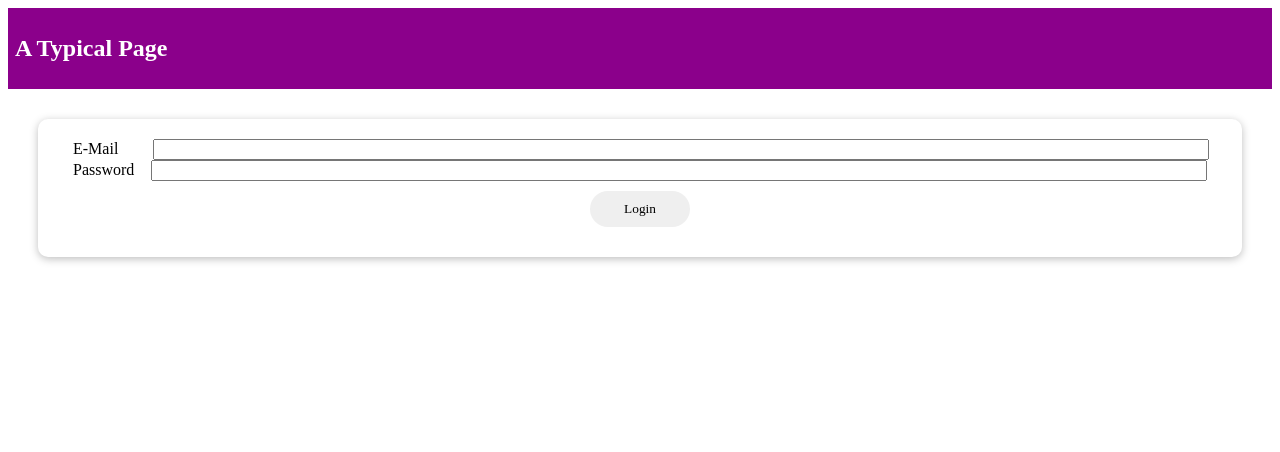
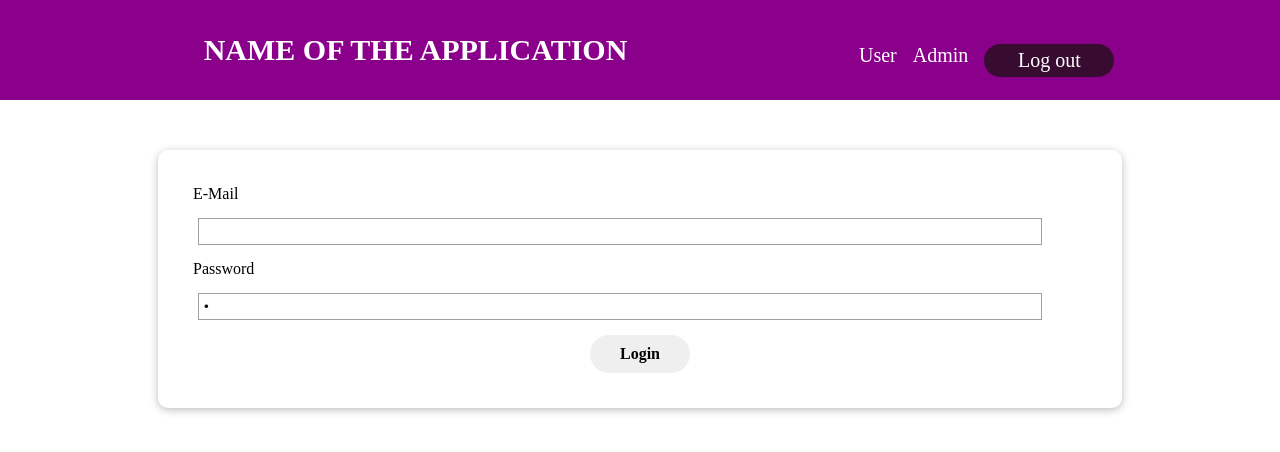
Before and after one commit to laxitabaheti/firstsamplewebsite, a React (Create React App) app: page / in a window 1280 px wide. Shown: the top 452 px of the page. Built offline with nearby package versions, Linux system fonts and the light colour scheme.

Commit message:
initial commit

```diff
--- a/src/components/Login/Login.js
+++ b/src/components/Login/Login.js
@@ -2,64 +2,64 @@ import Card from "/src/components/UI/Card/Card.js";
 import Button from "/src/components/UI/Button/Button.js";
 import styles from "./Login.module.css";
 import Wrapper from "/src/components/UI/Helpers/Wrapper.js";
-import { useRef, useState } from "react";
-import ErrorModal from "/src/components/UI/ErrorModal/ErrorModal";
+import { useState } from "react";
+// import ErrorModal from "/src/components/UI/ErrorModal/ErrorModal";
 
 const LogIn = (props) => {
-  const InputemailRef = useRef();
+  const [enteredemail, setEnteredEmail] = useState(" ");
+  const [enteredpassword, setEnteredPassword] = useState(" ");
+  // const [error, SetError] = useState(null);
+  // const [emailValid,SetemailValid]=useState(false)
+  // const [passwordValid,SetpasswordValid]=useState(false)
+  const [formValid, setformvalid] = useState(false);
 
-  const InputpasswordRef = useRef();
-  const [error, SetError] = useState(null);
-  const errorHandler = () => {
-    SetError(null);
+  // const errorHandler = () => {
+  //   SetError(null);
+  // };
+  const inputemailChangeHandler = (event) => {
+    setEnteredEmail(event.target.value);
+
+    setformvalid(
+      event.target.value.includes("@") && enteredpassword.trim().length > 6
+    );
   };
-
+  const inputpasswordChangeHandler = (event) => {
+    setEnteredPassword(event.target.value);
+    setformvalid(
+      event.target.value.trim().length > 6 && enteredemail.includes("@")
+    );
+  };
   const SubmitHandler = (event) => {
     event.preventDefault();
-    const enteredUsername = InputemailRef.current.value;
-    const enteredPassWord = InputpasswordRef.current.value;
-    if (
-      enteredUsername.trim().length === 0 ||
-      enteredPassWord.trim().length === 0
-    ) {
-      SetError({
-        title: "Wrong Username or password",
-        message: "kindly enter valid username and password"
-      });
-      return;
-    }
-    if (enteredPassWord.trim().length < 7) {
-      SetError({
-        title: "Wrong  password",
-        message: "kindly enter valid password (>7 letters)"
-      });
-      return;
-    }
-    console.log(enteredUsername, enteredPassWord);
-    SetError(null);
+    console.log(enteredemail, enteredpassword);
   };
 
   return (
     <Wrapper>
-      {error && (
-        <ErrorModal
-          title={error.title}
-          message={error.message}
-          onErrorClick={errorHandler}
-        />
-      )}
       <Card className={styles.loginPortal}>
         <form onSubmit={SubmitHandler}>
           <div className={styles.email}>
             <label>E-Mail</label>
-            <input ref={InputemailRef} type="text" />
+            <input
+              value={enteredemail}
+              onChange={inputemailChangeHandler}
+              type="text"
+            />
           </div>
           <div className={styles.password}>
             <label>Password</label>
-            <input ref={InputpasswordRef} type="password" />
+            <input
+              value={enteredpassword}
+              onChange={inputpasswordChangeHandler}
+              type="password"
+            />
           </div>
           <div className={styles.loginButton}>
-            <Button type="submit" className={styles.Button}>
+            <Button
+              type="submit"
+              className={styles.Button}
+              disabled={!formValid}
+            >
               Login
             </Button>
           </div>
--- a/src/components/Login/Login.module.css
+++ b/src/components/Login/Login.module.css
@@ -1,5 +1,9 @@
 .loginPortal {
-  margin: 30px;
+  justify-content: center;
+  align-items: center;
+  /* display: flex; */
+  /* flex-direction: column; */
+  margin: 150px;
   padding: 20px;
   /* align-content: left; */
   /* background-color: rgb(43, 44, 43); */
@@ -7,31 +11,45 @@
 }
 
 .email label {
+  display: inline-block;
   padding: 10px;
-  display: inline;
   margin: 5px;
 }
 .email input {
+  border: solid rgb(160, 159, 159) 1px;
   margin-left: 20px;
+  display: inline-block;
   width: 90%;
+  padding: 5px;
+  /* box-sizing: border-box; */
 }
+.email input:focus {
+  background-color: rgb(236, 130, 236);
+  border: 3px soild rgb(39, 8, 39);
+}
+
 .password label {
-  display: inline;
+  display: inline-block;
   padding: 10px;
   margin: 5px;
 }
 .password input {
-  margin-left: 2px;
+  border: solid rgb(160, 159, 159) 1px;
+  margin-left: 20px;
+  display: inline-block;
   width: 90%;
+  padding: 5px;
 }
+
 .loginButton {
-  margin: 10px;
+  margin: 15px;
   text-align: center;
 }
 .Button {
   border-radius: 30px;
   padding: 10px;
   width: 100px;
-
+  font-weight: bold;
+  font-size: 16px;
   /* background-color: rgb(226, 87, 115); */
 }
--- a/src/components/MainHeader/MainHeader.js
+++ b/src/components/MainHeader/MainHeader.js
@@ -1,13 +1,12 @@
-import Wrapper from "/src/components/UI/Helpers/Wrapper.js";
-
+// import Wrapper from "/src/components/UI/Helpers/Wrapper.js";
+import Navigation from "/src/components/MainHeader/Navigation.js";
 import styles from "./MainHeader.module.css";
 const MainHeader = (props) => {
   return (
-    <Wrapper>
-      <header className={styles.header}>
-        <h2>A Typical Page</h2>
-      </header>
-    </Wrapper>
+    <header className={styles.header}>
+      <h2>NAME OF THE APPLICATION</h2>
+      <Navigation />
+    </header>
   );
 };
 export default MainHeader;
--- a/src/components/MainHeader/MainHeader.module.css
+++ b/src/components/MainHeader/MainHeader.module.css
@@ -1,6 +1,19 @@
 .header {
+  position: fixed;
+  top: 0;
+  left: 0;
+  width: 100%;
   color: white;
   background-color: darkmagenta;
-  margin: 0px;
-  padding: 7px;
+  /* margin: 0px; */
+  padding: 0 20px;
+  display: flex;
+  height: 100px;
+  /* float: left; */
+  justify-content: space-evenly;
+  font-size: 20px;
+  align-items: center;
 }
+.header h2 {
+  padding: 6px;
+}
--- a/src/components/MainHeader/Navigation.js
+++ b/src/components/MainHeader/Navigation.js
@@ -0,0 +1,16 @@
+import Button from "/src/components/UI/Button/Button.js";
+import styles from "/src/components/MainHeader/Navigation.module.css";
+const Navigation = (props) => {
+  return (
+    <nav className={styles.navBar}>
+      <ul className={styles.ul}>
+        <li className={styles.li}>User</li>
+        <li className={styles.li}>Admin</li>
+        <li className={styles.li}>
+          <Button className={styles.button}>Log out</Button>
+        </li>
+      </ul>
+    </nav>
+  );
+};
+export default Navigation;
--- a/src/components/MainHeader/Navigation.module.css
+++ b/src/components/MainHeader/Navigation.module.css
@@ -0,0 +1,20 @@
+.navBar {
+  display: inline-block;
+  font-size: inherit;
+}
+.ul {
+  list-style-type: none;
+}
+.li {
+  margin: 3px;
+  padding: 5px;
+  float: left;
+}
+.button {
+  width: 130px;
+  padding: 5px;
+  background-color: rgb(56, 11, 49);
+  border-radius: 30px;
+  color: white;
+  font-size: inherit;
+}
```
